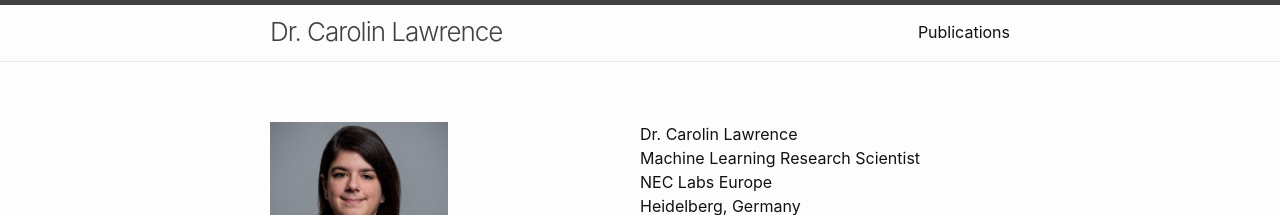
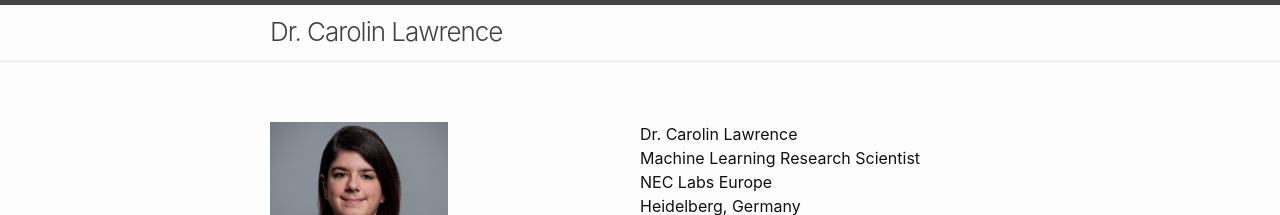
Before and after one commit to carolinlawrence/carolinlawrence.github.io, a Jekyll site: the page built from index.markdown, in a window 1280 px wide. Shown: the top 215 px of the page. Built offline with Jekyll 4.4.1, drawn with Linux system fonts in a browser that asks for light colours.

Commit message:
Update header.html

```diff
--- a/_includes/header.html
+++ b/_includes/header.html
@@ -5,26 +5,6 @@
     {%- assign page_paths = site.header_pages | default: default_paths -%}
     <a class="site-title" rel="author" href="{{ "/" | relative_url }}">{{ site.title | escape }}</a>
 
-    {%- if page_paths -%}
-      <nav class="site-nav">
-        <input type="checkbox" id="nav-trigger" class="nav-trigger" />
-        <label for="nav-trigger">
-          <span class="menu-icon">
-            <svg viewBox="0 0 18 15" width="18px" height="15px">
-              <path d="M18,1.484c0,0.82-0.665,1.484-1.484,1.484H1.484C0.665,2.969,0,2.304,0,1.484l0,0C0,0.665,0.665,0,1.484,0 h15.032C17.335,0,18,0.665,18,1.484L18,1.484z M18,7.516C18,8.335,17.335,9,16.516,9H1.484C0.665,9,0,8.335,0,7.516l0,0 c0-0.82,0.665-1.484,1.484-1.484h15.032C17.335,6.031,18,6.696,18,7.516L18,7.516z M18,13.516C18,14.335,17.335,15,16.516,15H1.484 C0.665,15,0,14.335,0,13.516l0,0c0-0.82,0.665-1.483,1.484-1.483h15.032C17.335,12.031,18,12.695,18,13.516L18,13.516z"/>
-            </svg>
-          </span>
-        </label>
 
-        <div class="trigger">
-          {%- for path in page_paths -%}
-            {%- assign my_page = site.pages | where: "path", path | first -%}
-            {%- if my_page.title -%}
-            <a class="page-link" href="{{ my_page.url | relative_url }}">{{ my_page.title | escape }}</a>
-            {%- endif -%}
-          {%- endfor -%}
-        </div>
-      </nav>
-    {%- endif -%}
   </div>
 </header>
```
